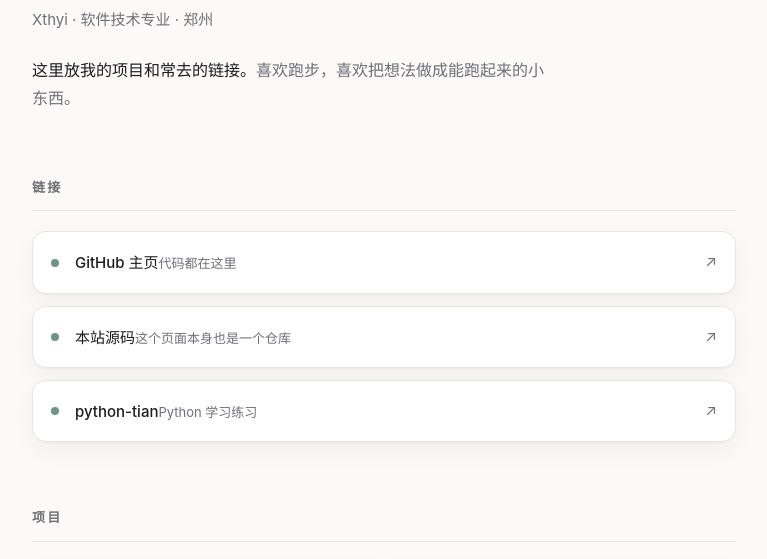
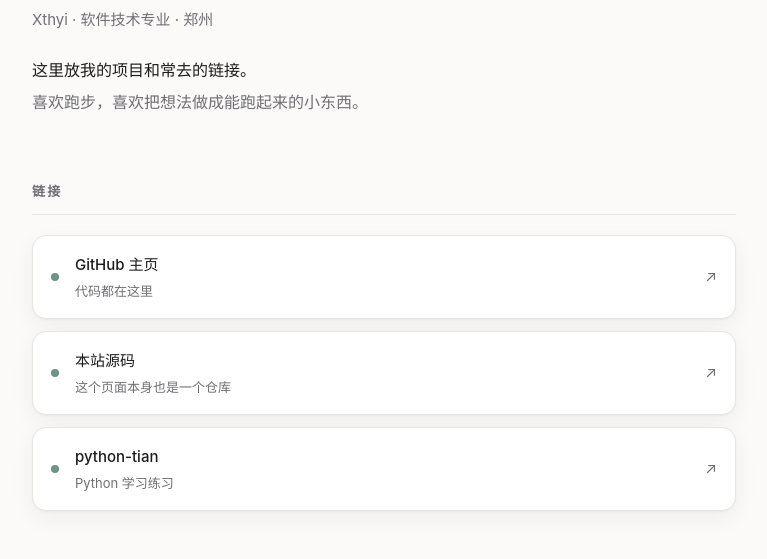
Before and after one commit to Xthyi/Xthyi.github.io, a plain HTML site: page index.html in a window 1280 px wide. Shown: the part 204-763 px from the top of the page, without its empty margins (256-1023 px from the left). Drawn offline with Linux system fonts and the light colour scheme.

Commit message:
修排版：链接卡片标题与说明分行，去掉入场动画

```diff
--- a/index.html
+++ b/index.html
@@ -64,7 +64,7 @@
   }
   .sub{color:var(--muted);font-size:15px;margin:0;}
   .intro{margin:22px 0 0;max-width:52ch;color:var(--text);}
-  .intro span{color:var(--muted);}
+  .intro span{display:block;margin-top:4px;color:var(--muted);}
 
   /* 分区 */
   section{margin-top:64px;}
@@ -89,8 +89,8 @@
     flex:none;opacity:.75;
   }
   .link .body{flex:1;min-width:0;}
-  .link .name{font-size:15px;font-weight:500;}
-  .link .desc{font-size:13px;color:var(--muted);margin-top:1px;
+  .link .name{display:block;font-size:15px;font-weight:500;}
+  .link .desc{display:block;font-size:13px;color:var(--muted);margin-top:1px;
     overflow:hidden;text-overflow:ellipsis;white-space:nowrap;}
   .link .arrow{color:var(--muted);font-size:15px;flex:none;}
 
@@ -118,12 +118,6 @@
     color:var(--muted);font-size:13px;
     display:flex;justify-content:space-between;flex-wrap:wrap;gap:8px;
   }
-
-  .fade{animation:fade .7s ease both;}
-  .fade:nth-child(2){animation-delay:.08s;}
-  .fade:nth-child(3){animation-delay:.16s;}
-  @keyframes fade{from{opacity:0;transform:translateY(8px);}to{opacity:1;transform:none;}}
-  @media(prefers-reduced-motion:reduce){.fade{animation:none;}}
 
   @media(max-width:560px){
     .wrap{padding:48px 20px 72px;}
```
